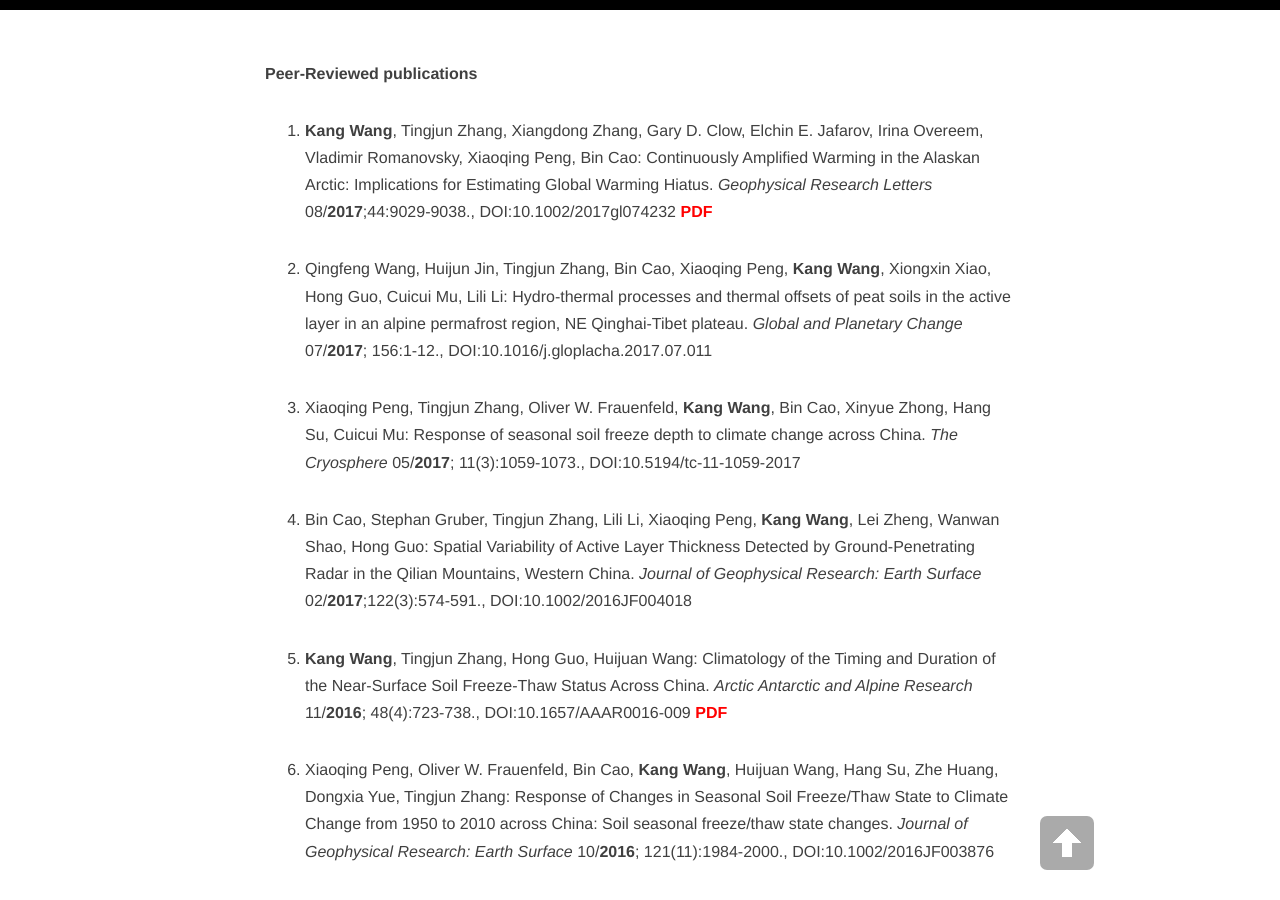
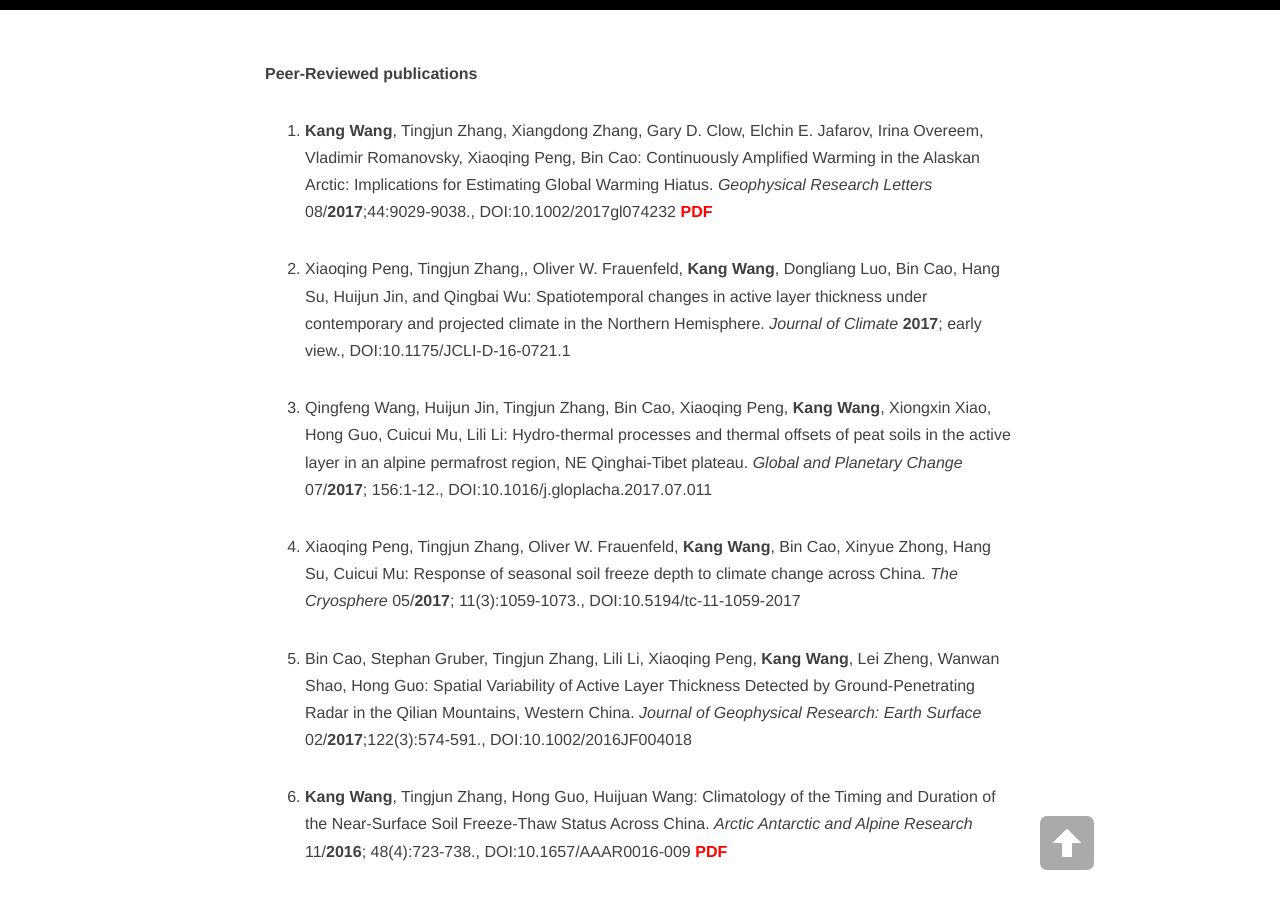
Before and after one commit to wk1984/wk1984.github.io, a Jekyll site: the page built from publication.md, in a window 1280 px wide and 900 px high, scrolled down 440 px. Built offline with Jekyll 4.4.1, drawn with Linux system fonts in a browser that asks for light colours; nearby versions of some CDN libraries.

Commit message:
update publication

```diff
--- a/publication.md
+++ b/publication.md
@@ -8,6 +8,8 @@ header-img: "img/top.png"
 **Peer-Reviewed publications**
 
 1. **Kang Wang**, Tingjun Zhang, Xiangdong Zhang, Gary D. Clow, Elchin E. Jafarov, Irina Overeem, Vladimir Romanovsky, Xiaoqing Peng, Bin Cao: Continuously Amplified Warming in the Alaskan Arctic: Implications for Estimating Global Warming Hiatus. *Geophysical Research Letters* 08/**2017**;44:9029-9038., [DOI:10.1002/2017gl074232](https://doi.org/10.1002/2017gl074232) [<span style="color:red">**PDF**</span>](pdfs/Wang_et_al-2017-Geophysical_Research_Letters.pdf)
+
+1. Xiaoqing Peng, Tingjun Zhang,, Oliver W. Frauenfeld, **Kang Wang**, Dongliang Luo, Bin Cao, Hang Su, Huijun Jin, and Qingbai Wu: Spatiotemporal changes in active layer thickness under contemporary and projected climate in the Northern Hemisphere. *Journal of Climate* **2017**; early view., [DOI:10.1175/JCLI-D-16-0721.1](https://doi.org/10.1175/JCLI-D-16-0721.1)
 
 1. Qingfeng Wang, Huijun Jin, Tingjun Zhang, Bin Cao, Xiaoqing Peng, **Kang Wang**, Xiongxin Xiao, Hong Guo, Cuicui Mu, Lili Li: Hydro-thermal processes and thermal offsets of peat soils in the active layer in an alpine permafrost region, NE Qinghai-Tibet plateau. *Global and Planetary Change* 07/**2017**; 156:1-12., [DOI:10.1016/j.gloplacha.2017.07.011](https://doi.org/10.1016/j.gloplacha.2017.07.011)
 
```
